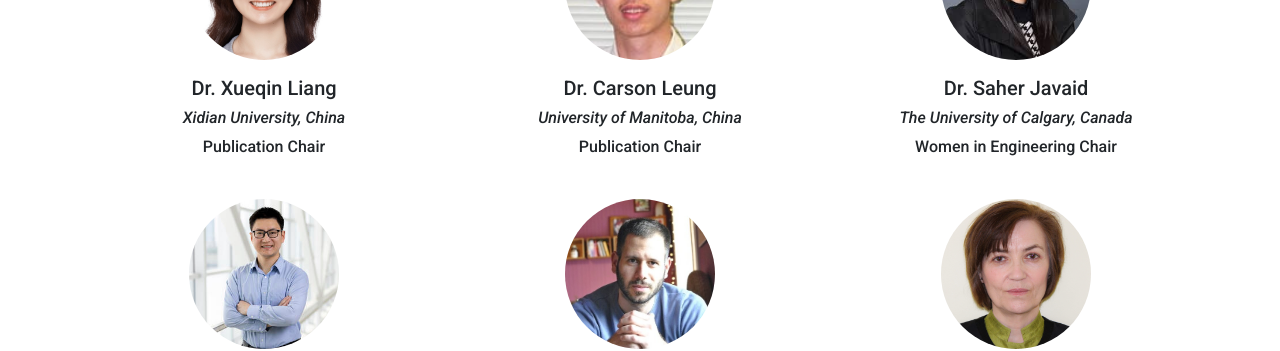
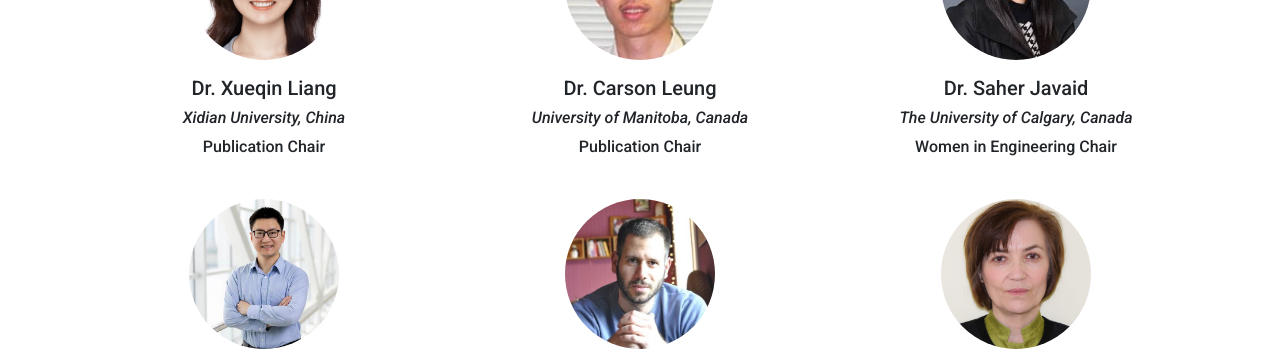
Before and after one commit to IEEE-SWC-2025/IEEE-SWC-2025.github.io, a Jekyll site: the page built from index.html, in a window 1280 px wide and 900 px high, scrolled down 2278 px. Shown: the part 152-503 px from the top of the window. Built offline with Jekyll 4.4.1, drawn with Linux system fonts in a browser that asks for light colours.

Commit message:
Update index.html

```diff
--- a/index.html
+++ b/index.html
@@ -194,7 +194,7 @@ title: Home
         class="circle-img mb-3"
       />
       <h5>Dr. Carson Leung</h5>
-      <h6><i>University of Manitoba, China</i></h6>
+      <h6><i>University of Manitoba, Canada</i></h6>
       <p>Publication Chair</p>
     </div>
 
```
